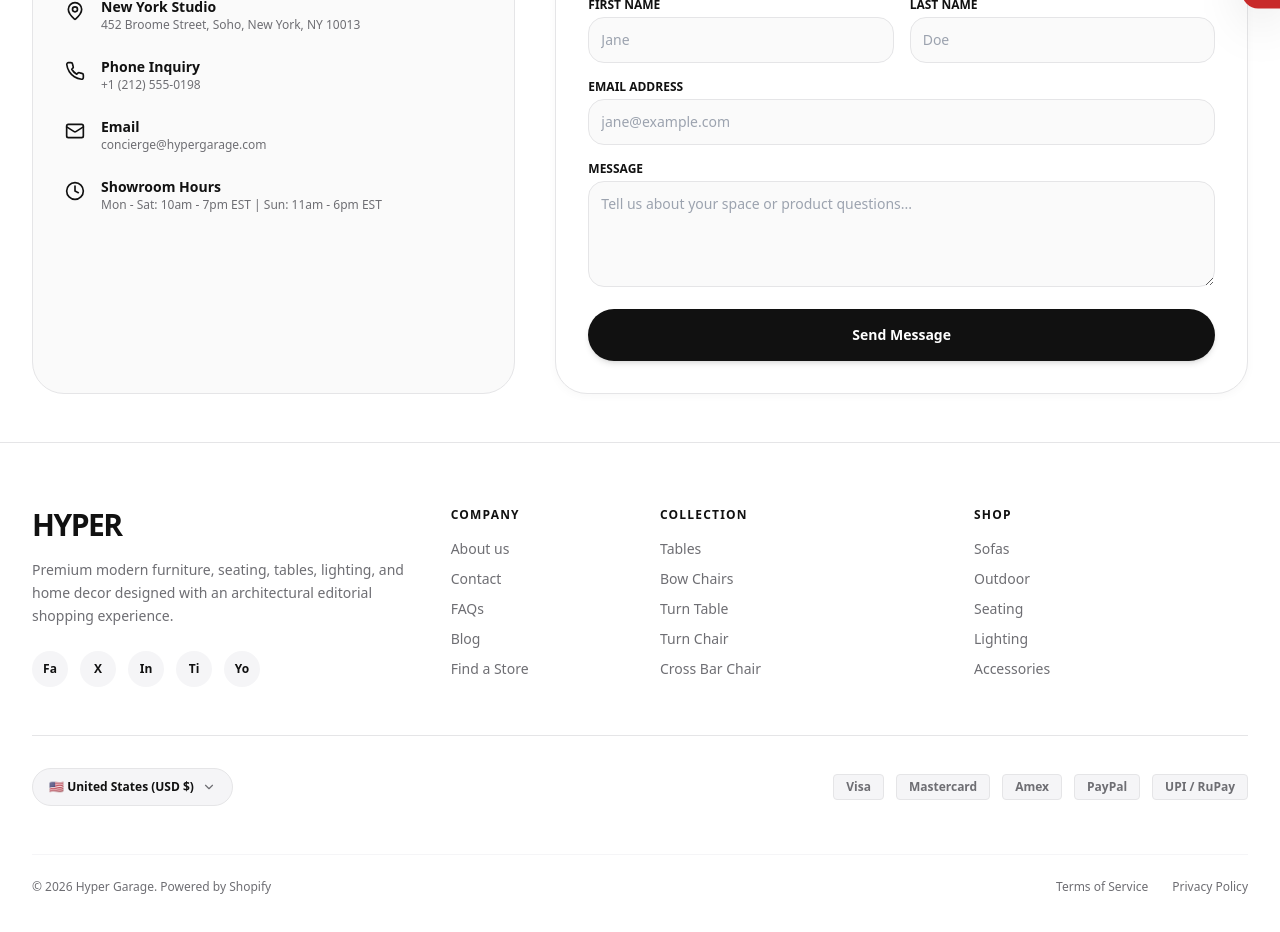
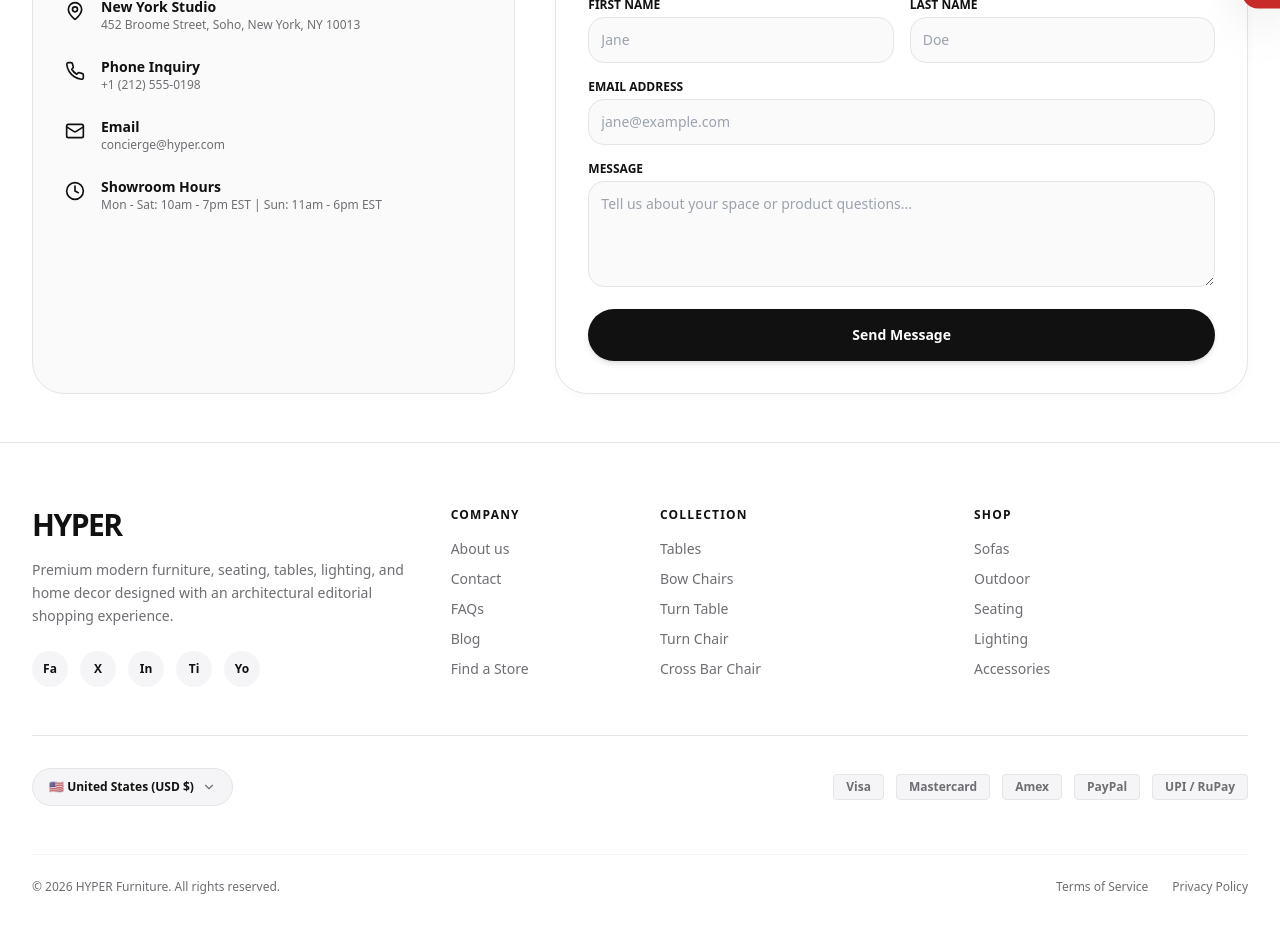
Before and after one commit to chakradhartatikonda27-art/furniture, a Next.js app: page /pages/contact in a window 1280 px wide. Shown: the part 520-1452 px from the top of the page. Built offline with nearby package versions, Linux system fonts and the light colour scheme.

Commit message:
Remove all Shopify references and establish 100% custom HYPER Furniture branding

```diff
--- a/app/pages/contact/page.tsx
+++ b/app/pages/contact/page.tsx
@@ -46,7 +46,7 @@ export default function ContactPage() {
               <Mail className="w-5 h-5 text-hyper-black flex-shrink-0 mt-1" />
               <div>
                 <div className="text-sm font-extrabold text-hyper-black">Email</div>
-                <div className="text-xs text-hyper-gray-600">concierge@hypergarage.com</div>
+                <div className="text-xs text-hyper-gray-600">concierge@hyper.com</div>
               </div>
             </div>
 
--- a/components/drawers/CartDrawer.tsx
+++ b/components/drawers/CartDrawer.tsx
@@ -171,7 +171,7 @@ export const CartDrawer: React.FC = () => {
 
             <div className="space-y-2 pt-2">
               <button
-                onClick={() => alert(`Proceeding to Shopify Checkout in ${currency.code}...`)}
+                onClick={() => alert(`Proceeding to Secure Checkout in ${currency.code}...`)}
                 className="w-full bg-hyper-black text-white font-extrabold text-sm py-4 rounded-full hover:bg-slate-800 transition-colors flex items-center justify-center space-x-2 shadow-md"
               >
                 <span>Checkout ({currency.code})</span>
--- a/components/footer/GlobalFooter.tsx
+++ b/components/footer/GlobalFooter.tsx
@@ -138,7 +138,7 @@ export const GlobalFooter: React.FC = () => {
 
         {/* Bottom Legal Notice */}
         <div className="pt-6 border-t border-hyper-gray-100 flex flex-col md:flex-row items-center justify-between text-xs text-hyper-gray-600 gap-3">
-          <div>© 2026 Hyper Garage. Powered by Shopify</div>
+          <div>© 2026 HYPER Furniture. All rights reserved.</div>
           <div className="flex items-center space-x-6">
             <Link href="/pages/faq" className="hover:text-hyper-black transition-colors">Terms of Service</Link>
             <Link href="/pages/faq" className="hover:text-hyper-black transition-colors">Privacy Policy</Link>
--- a/components/social/InstagramSection.tsx
+++ b/components/social/InstagramSection.tsx
@@ -65,7 +65,7 @@ export const InstagramSection: React.FC = () => {
             rel="noopener noreferrer"
             className="text-lg md:text-xl font-black text-white hover:text-hyper-yellow-badge underline underline-offset-8 transition-colors"
           >
-            @Garage_store
+            @Hyper_Furniture
           </a>
         </div>
       </div>
```
